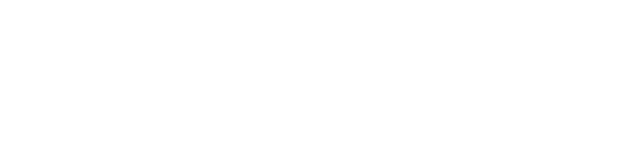
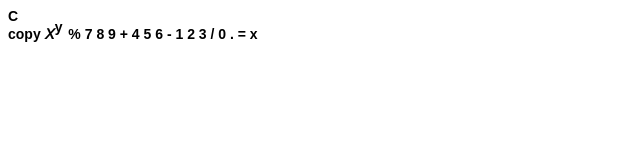
Before and after one commit to meist84/Open-Source-Exension, a browser extension: page Calculator/calculator.html in a window 1280 px wide. Shown: the whole page, without its empty margins (0-640 px from the left). Drawn offline with Linux system fonts and the light colour scheme.

Commit message:
HTML Update to show calculator body

```diff
--- a/Calculator/calculator.html
+++ b/Calculator/calculator.html
@@ -5,6 +5,36 @@
 <link rel="stylesheet" type="text/css" href="calculator.css"/>
 	</head>
 	<body>
-
+<div id="calculator">
+	<!-- Screen and clear key -->
+	<div class="top">
+		<span class="clear">C</span>
+		<div class="screen"></div>
+	</div>
+	<div class="keys">
+		<!-- operators and other keys -->
+		<span id="copy-result">copy</span>
+		<span class="operator" id="power"><math><msup><mi>X</mi><mn>y</mn></msup></math></span>
+		<span class="operator">%</span>
+		<span>7</span>
+		<span>8</span>
+		<span>9</span>
+		<span class="operator">+</span>
+		<span>4</span>
+		<span>5</span>
+		<span>6</span>
+		<span class="operator">-</span>
+		<span>1</span>
+		<span>2</span>
+		<span>3</span>
+		<span class="operator">/</span>
+		<span>0</span>
+		<span>.</span>
+		<span class="eval">=</span>
+		<span class="operator">x</span>
+	</div>
+</div>
+<!-- PrefixFree -->
+<script src="calculator.js" type="application/javascript"></script>
 	</body>
 </html>
```
